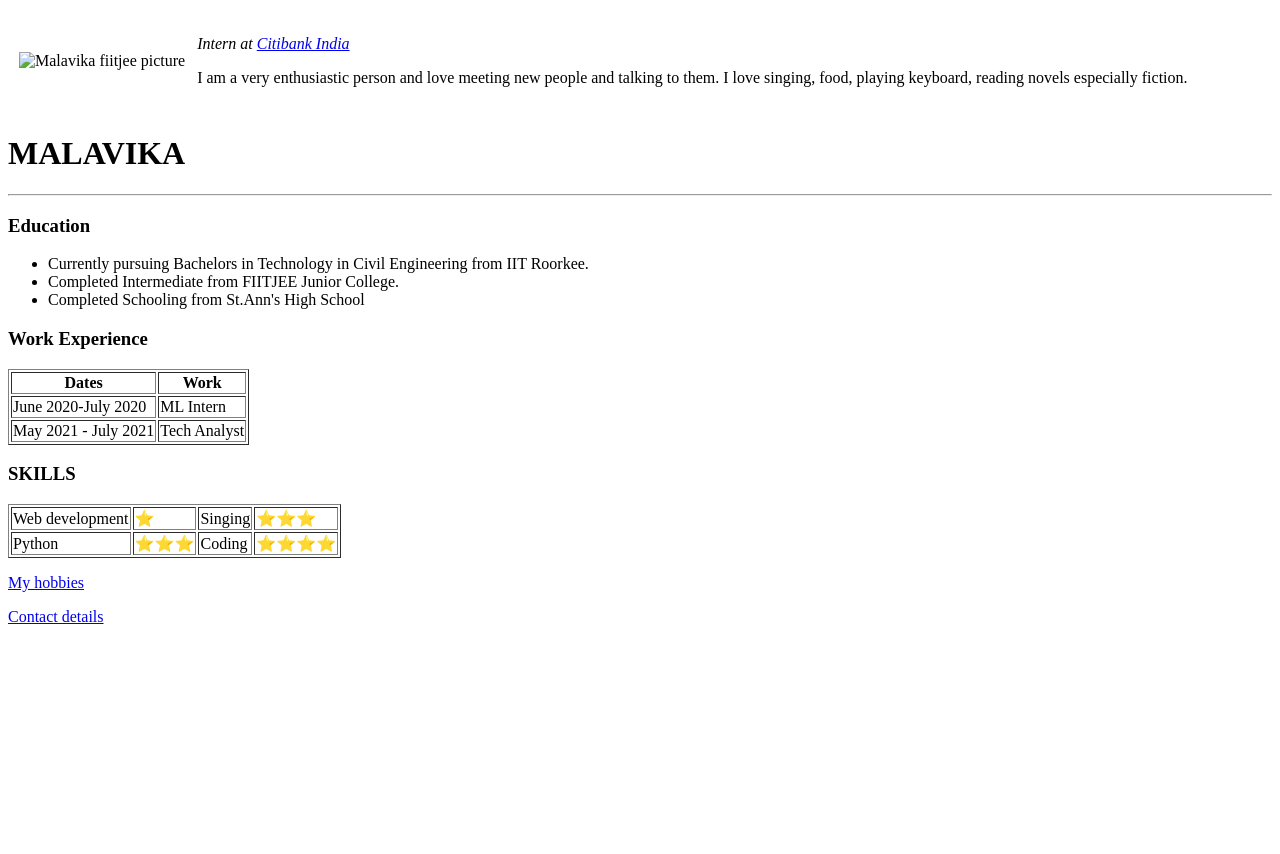
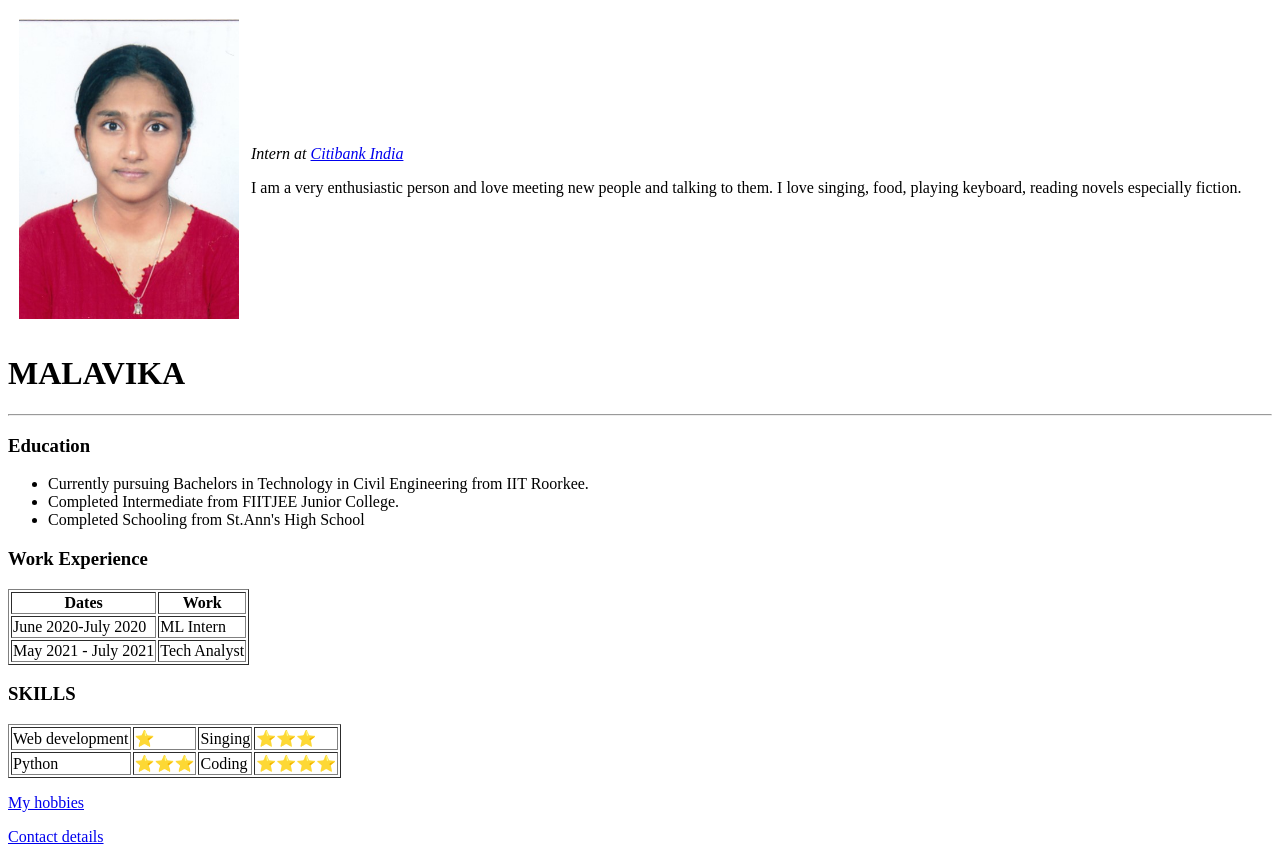
Before and after one commit to MalavikaSDL/cv, a plain HTML site: page index.html in a window 1280 px wide. Before the commit the page ends 800 px from the top, so only its background shows below. Drawn offline with Linux system fonts and the light colour scheme.

Commit message:
Update index.html

```diff
--- a/index.html
+++ b/index.html
@@ -10,7 +10,7 @@
     <table cellspacing=10>
         <tr>
             <td>
-                <img src="images/malavika.jpg" alt="Malavika fiitjee picture" width="220" height="300">
+                <img src="malavika.jpg" alt="Malavika fiitjee picture" width="220" height="300">
             </td>
             <td>
                 <p><em> Intern at <a href="https://www.citi.com/"> Citibank India</a></em></p>
```
